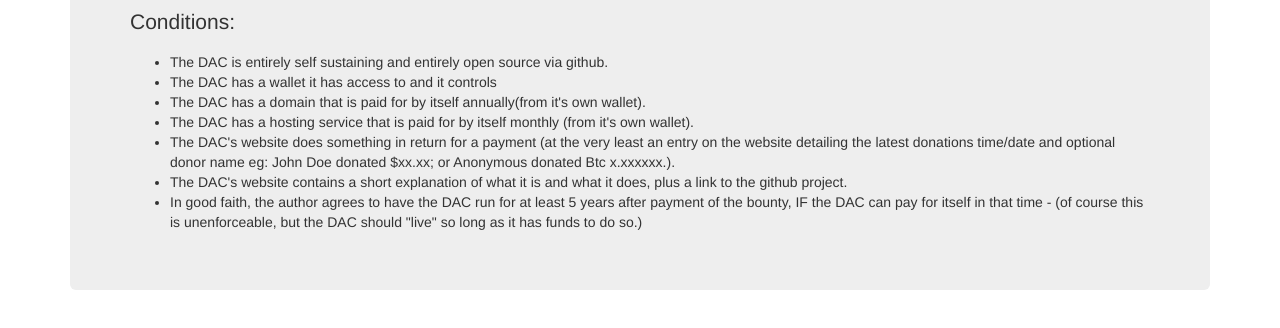
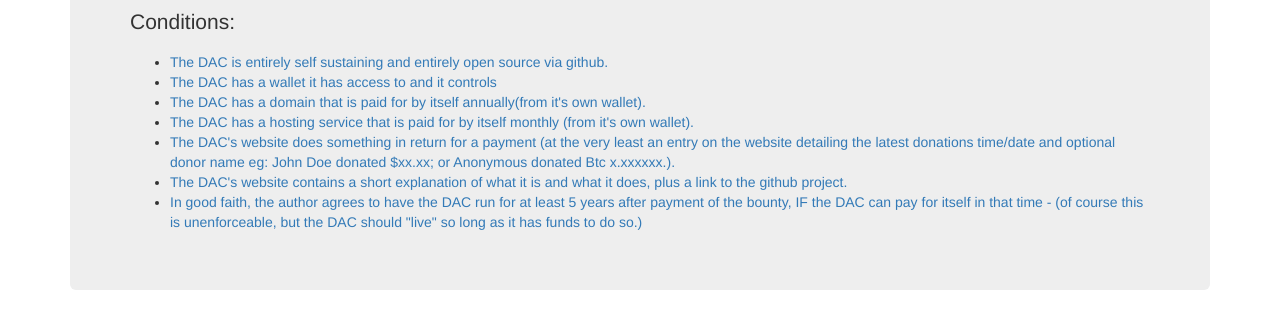
Before and after one commit to Smeagol-Gollum/DVC-DAC, a plain HTML site: page index.html in a window 1280 px wide. Shown: the part 140-468 px from the top of the page. Drawn offline with nearby package versions, Linux system fonts and the light colour scheme.

Commit message:
Update index.html

```diff
--- a/index.html
+++ b/index.html
@@ -24,13 +24,13 @@
         <h1>Digital Autonomous Corporation</h1>
         <p>Conditions:</p>
         <ul>
-          <li>The DAC is entirely self sustaining and entirely open source via github.</li>
-          <li>The DAC has a wallet it has access to and it controls</li>
-          <li>The DAC has a domain that is paid for by itself annually(from it's own wallet).</li>
-          <li>The DAC has a hosting service that is paid for by itself monthly (from it's own wallet).</li>
-          <li>The DAC's website does something in return for a payment (at the very least an entry on the website detailing the latest donations time/date and optional donor name eg: John Doe donated $xx.xx; or Anonymous donated Btc x.xxxxxx.).</li>
-          <li>The DAC's website contains a short explanation of what it is and what it does, plus a link to the github project.</li>
-          <li>In good faith, the author agrees to have the DAC run for at least 5 years after payment of the bounty, IF the DAC can pay for itself in that time - (of course this is unenforceable, but the DAC should "live" so long as it has funds to do so.)</li>
+          <li><a>The DAC is entirely self sustaining and entirely open source via github.</a></li>
+          <li><a>The DAC has a wallet it has access to and it controls</a></li>
+          <li><a>The DAC has a domain that is paid for by itself annually(from it's own wallet).</a></li>
+          <li><a>The DAC has a hosting service that is paid for by itself monthly (from it's own wallet).</a></li>
+          <li><a>The DAC's website does something in return for a payment (at the very least an entry on the website detailing the latest donations time/date and optional donor name eg: John Doe donated $xx.xx; or Anonymous donated Btc x.xxxxxx.).</a></li>
+          <li><a>The DAC's website contains a short explanation of what it is and what it does, plus a link to the github project.</a></li>
+          <li><a>In good faith, the author agrees to have the DAC run for at least 5 years after payment of the bounty, IF the DAC can pay for itself in that time - (of course this is unenforceable, but the DAC should "live" so long as it has funds to do so.)</a></li>
         </ul>
       </div>
     </div>
```
